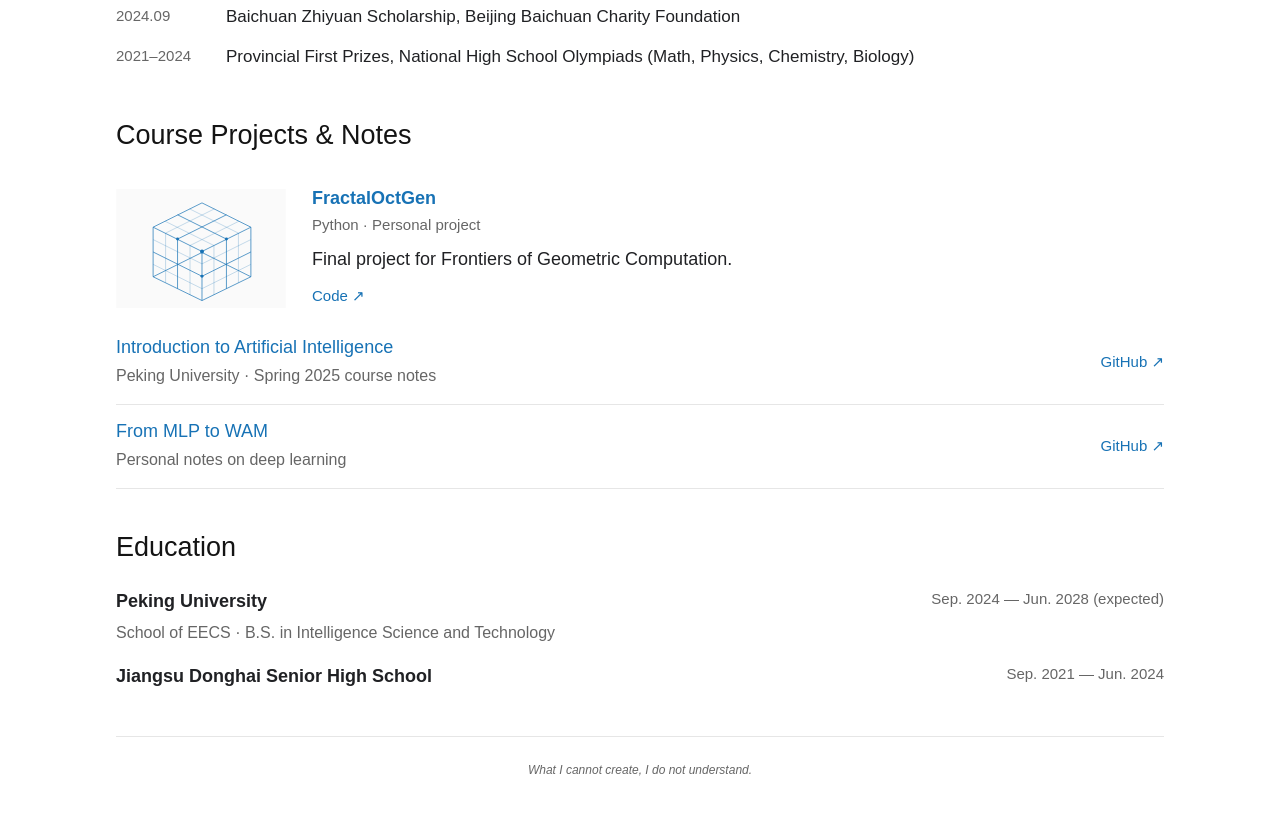
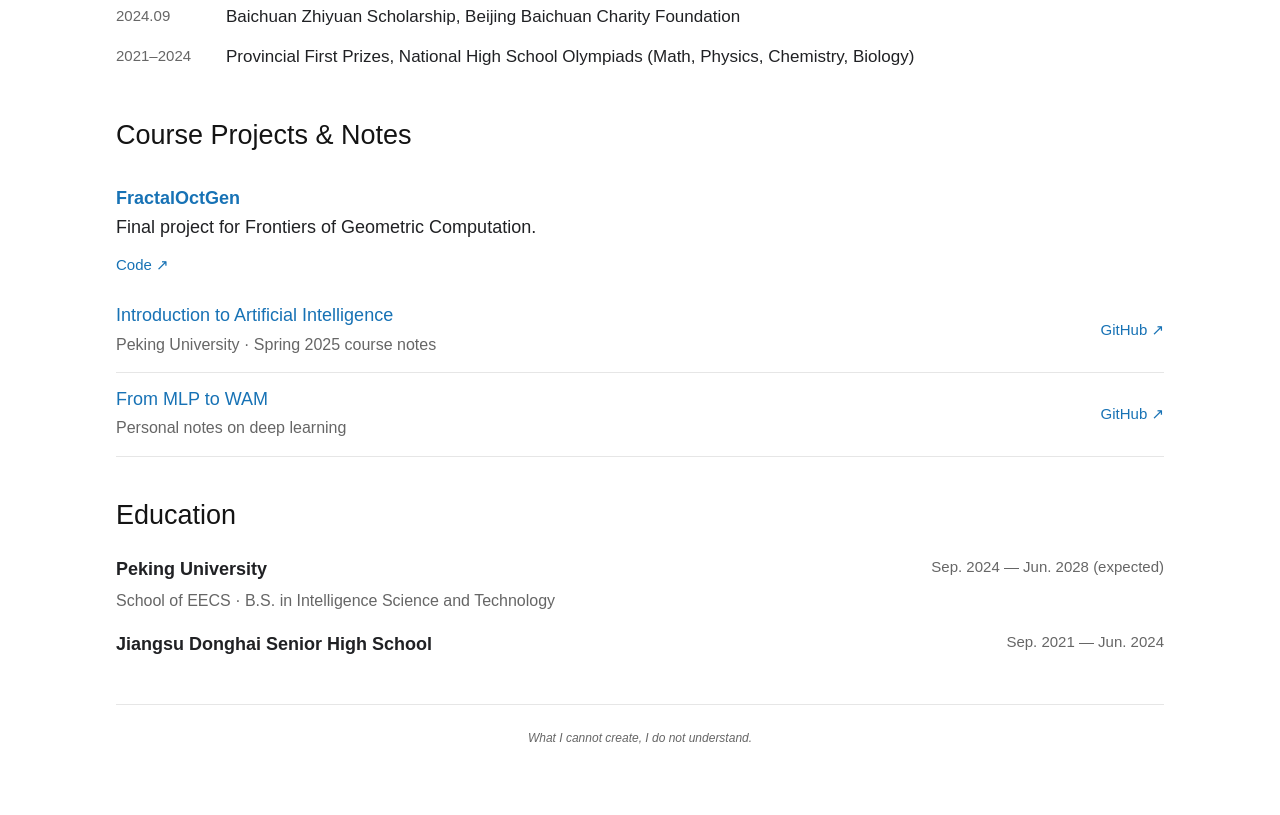
Before and after one commit to kltt-l/kltt-l.github.io, a plain HTML site: page index.html in a window 1280 px wide. Shown: the part 1069-1884 px from the top of the page. After the commit the page ends 1856 px from the top, so only its background shows below. Drawn offline with nearby package versions, Linux system fonts and the light colour scheme.

Commit message:
Simplify course project display by removing image and metadata

```diff
--- a/index.html
+++ b/index.html
@@ -194,15 +194,6 @@
         function createProjectCard(repo) {
             const card = document.createElement('article');
             card.className = 'project-card';
-            if (repo.name === 'FractalOctGen') {
-                const image = document.createElement('img');
-                image.src = 'images/fractal-octree.svg';
-                image.alt = tr('分形与八叉树的几何示意图', 'Geometric illustration of a fractal octree');
-                image.className = 'project-thumbnail';
-                image.width = 170;
-                image.height = 120;
-                card.appendChild(image);
-            }
             const content = document.createElement('div');
             content.className = 'project-content';
             const heading = document.createElement('h3');
@@ -216,13 +207,10 @@
             summary.textContent = repo.name === 'FractalOctGen'
                 ? tr('几何计算前沿课程期末项目。', 'Final project for Frontiers of Geometric Computation.')
                 : (repo.description || repo.name);
-            const meta = document.createElement('p');
-            meta.className = 'project-meta';
-            meta.textContent = [repo.language, tr('个人项目', 'Personal project')].filter(Boolean).join(' · ');
             const code = link.cloneNode(false);
             code.className = 'text-link';
             code.textContent = 'Code ↗';
-            content.append(heading, meta, summary, code);
+            content.append(heading, summary, code);
             card.appendChild(content);
             return card;
         }
```
